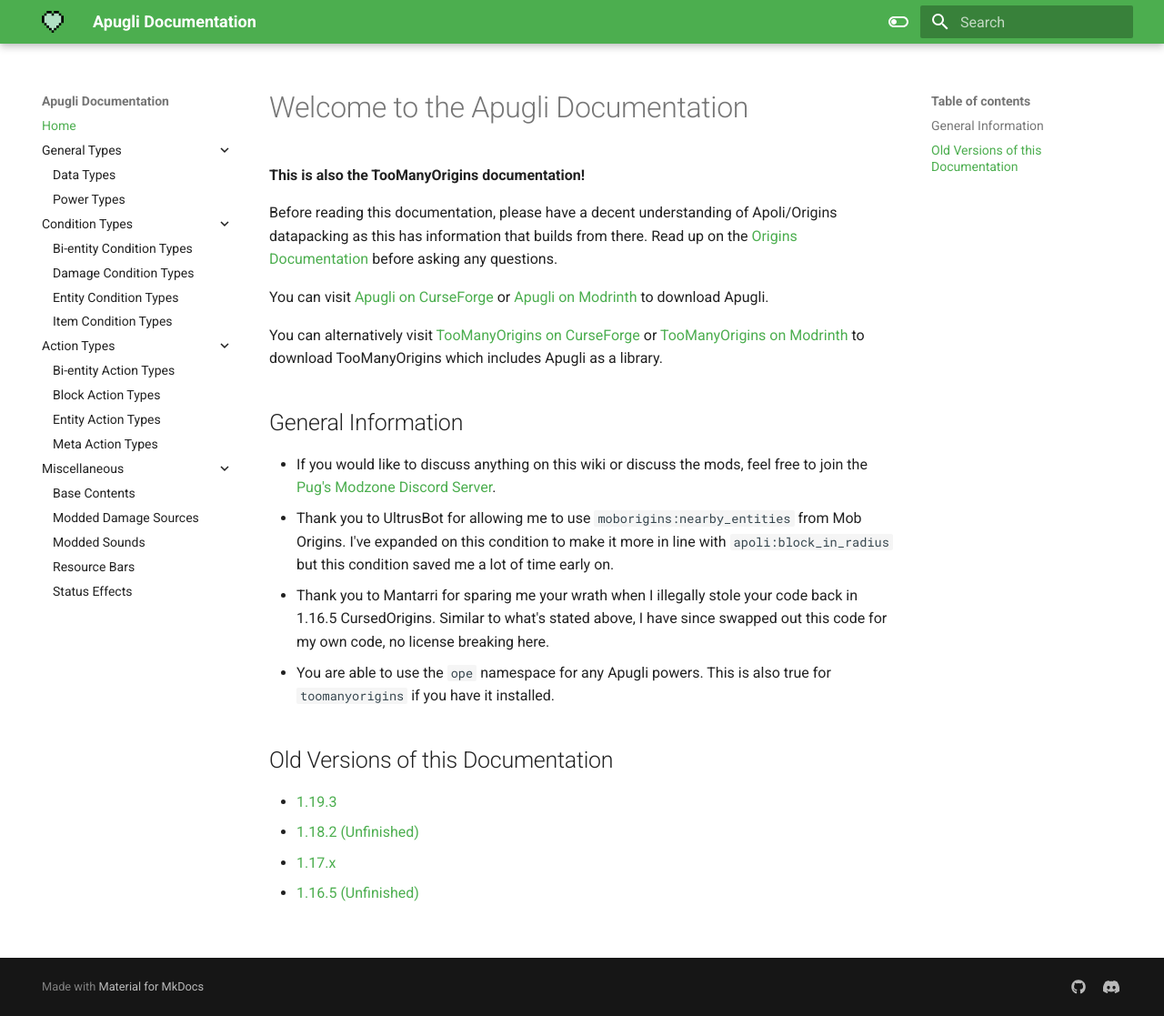
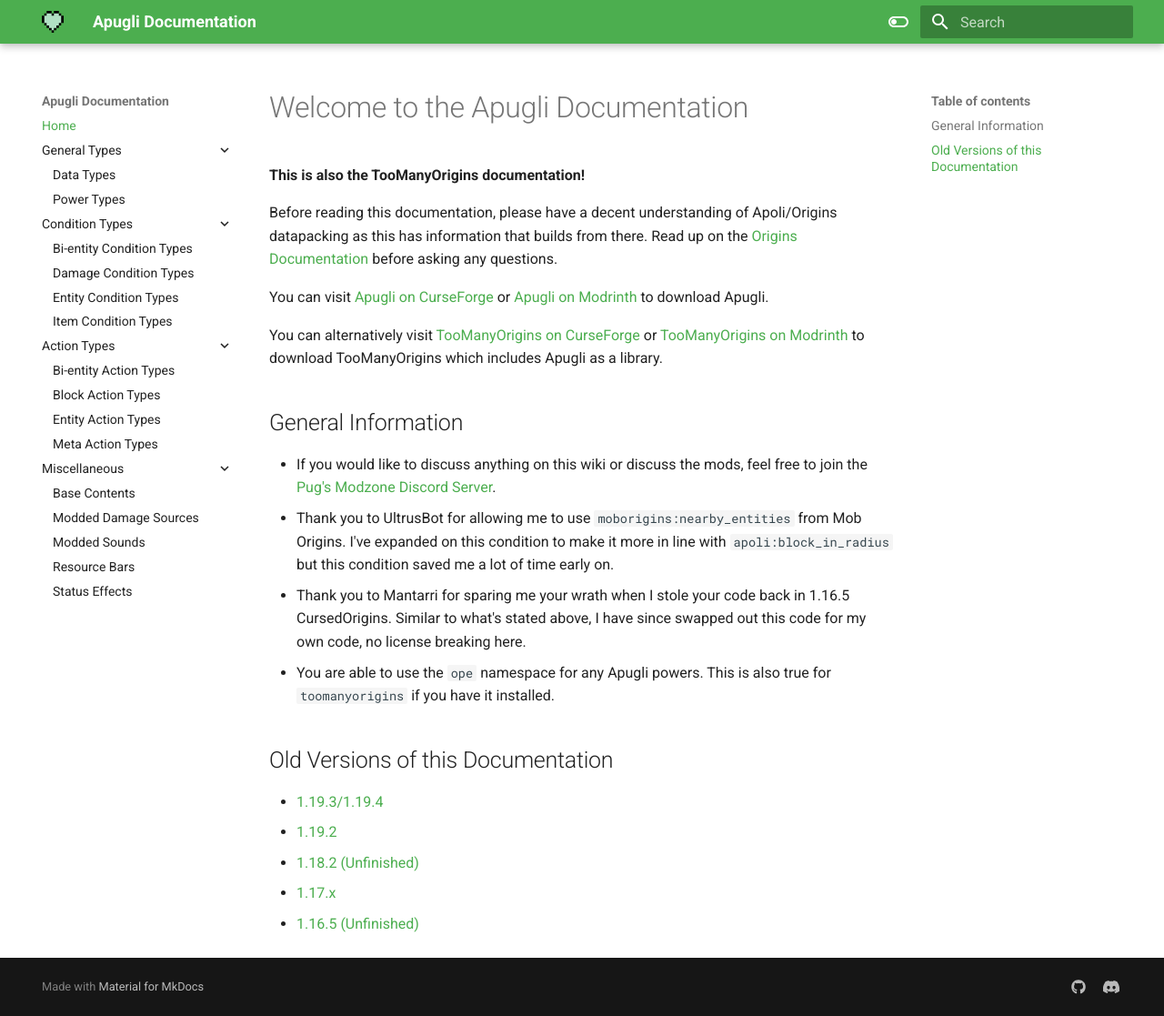
Before and after one commit to MerchantPug/apugli-docs, an MkDocs documentation site: the page built from docs/index.md, in a window 1280 px wide and 1117 px high. Shown: the whole window at 91% size. Built offline with MkDocs 1.6.1 and Material for MkDocs 9.7.7, drawn with Linux system fonts in a browser that asks for light colours.

Commit message:
Update index.md

```diff
--- a/docs/index.md
+++ b/docs/index.md
@@ -16,11 +16,12 @@ You can alternatively visit [TooManyOrigins on CurseForge](https://www.curseforg
 ## General Information
 * If you would like to discuss anything on this wiki or discuss the mods, feel free to join the [Pug's Modzone Discord Server](https://discord.gg/UBfEjsANNz).
 * Thank you to UltrusBot for allowing me to use `moborigins:nearby_entities` from Mob Origins. I've expanded on this condition to make it more in line with `apoli:block_in_radius` but this condition saved me a lot of time early on.
-* Thank you to Mantarri for sparing me your wrath when I illegally stole your code back in 1.16.5 CursedOrigins. Similar to what's stated above, I have since swapped out this code for my own code, no license breaking here.
+* Thank you to Mantarri for sparing me your wrath when I stole your code back in 1.16.5 CursedOrigins. Similar to what's stated above, I have since swapped out this code for my own code, no license breaking here.
 * You are able to use the `ope` namespace for any Apugli powers. This is also true for `toomanyorigins` if you have it installed.
 
 ## Old Versions of this Documentation
-* [1.19.3](https://apugli.readthedocs.io/en/1.19.3/)
+* [1.19.3/1.19.4](https://apugli.readthedocs.io/en/1.19.3-1.19.4/)
+* [1.19.2](https://apugli.readthedocs.io/en/1.19.2/)
 * [1.18.2 (Unfinished)](https://apugli.readthedocs.io/en/1.18.x/)
 * [1.17.x](https://apugli.readthedocs.io/en/1.17.x/)
 * [1.16.5 (Unfinished)](https://apugli.readthedocs.io/en/1.16.5/)
```
